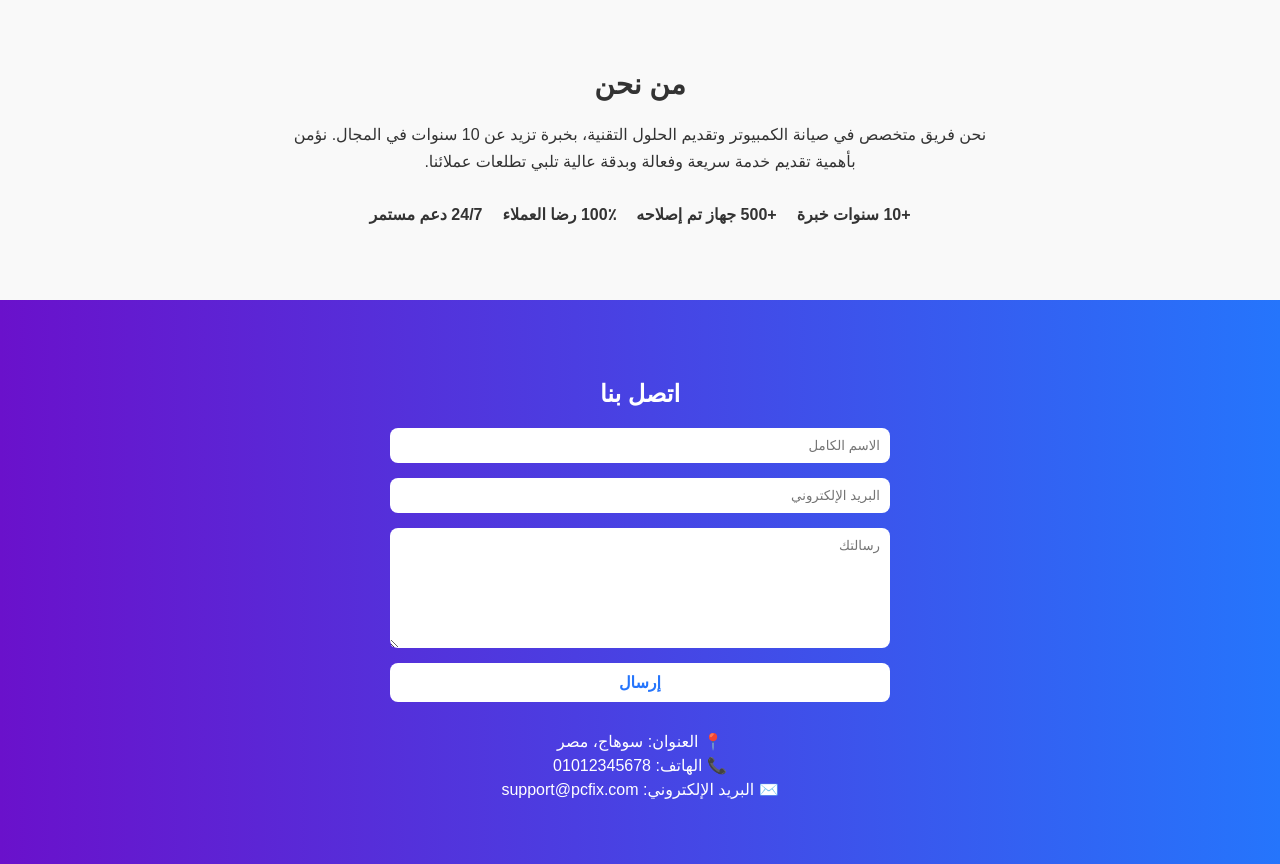
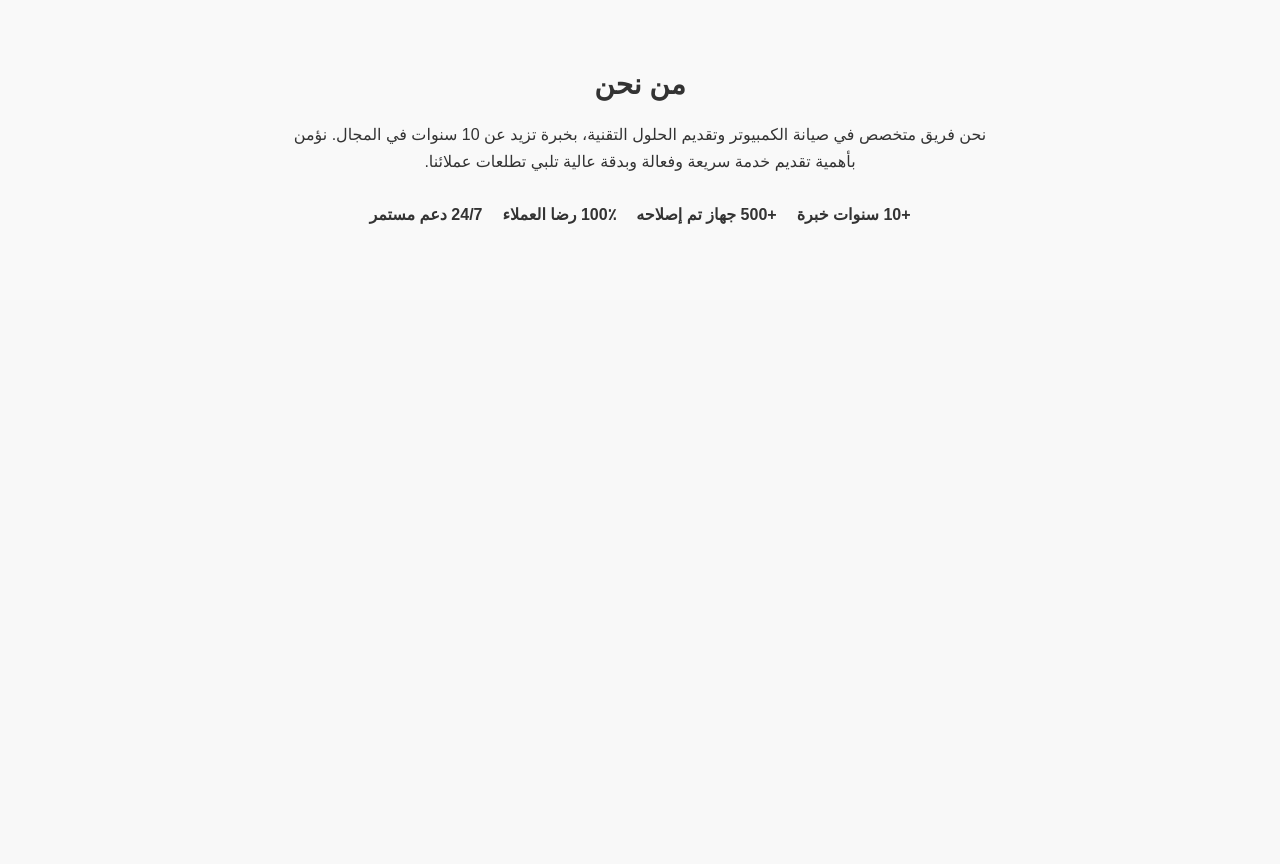
Before and after one commit to ahmedsaidhabirr/pc-maintenance-site, a plain HTML site: page index.html in a window 1280 px wide. Shown: the part 2206-3070 px from the top of the page. After the commit the page ends 2506 px from the top, so only its background shows below. Drawn offline with Linux system fonts and the light colour scheme.

Commit message:
Update index.html

```diff
--- a/index.html
+++ b/index.html
@@ -131,20 +131,5 @@
     </ul>
   </section>
 
-  <section id="contact" class="contact-section">
-    <h2>اتصل بنا</h2>
-    <form class="contact-form">
-      <input type="text" placeholder="الاسم الكامل" required>
-      <input type="email" placeholder="البريد الإلكتروني" required>
-      <textarea placeholder="رسالتك" required></textarea>
-      <button type="submit">إرسال</button>
-    </form>
-    <div class="contact-info">
-      <p>📍 العنوان: سوهاج، مصر</p>
-      <p>📞 الهاتف: 01012345678</p>
-      <p>✉️ البريد الإلكتروني: support@pcfix.com</p>
-    </div>
-  </section>
-
 </body>
 </html>
```
